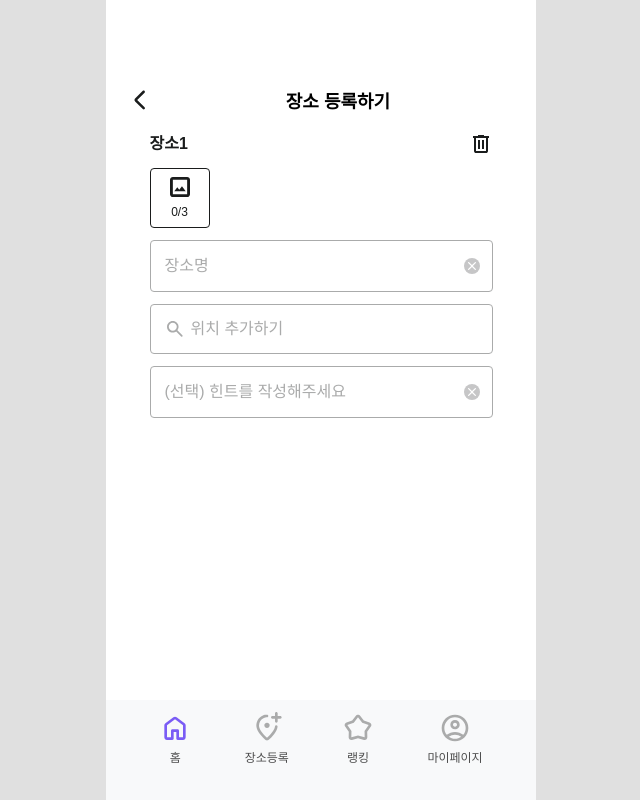
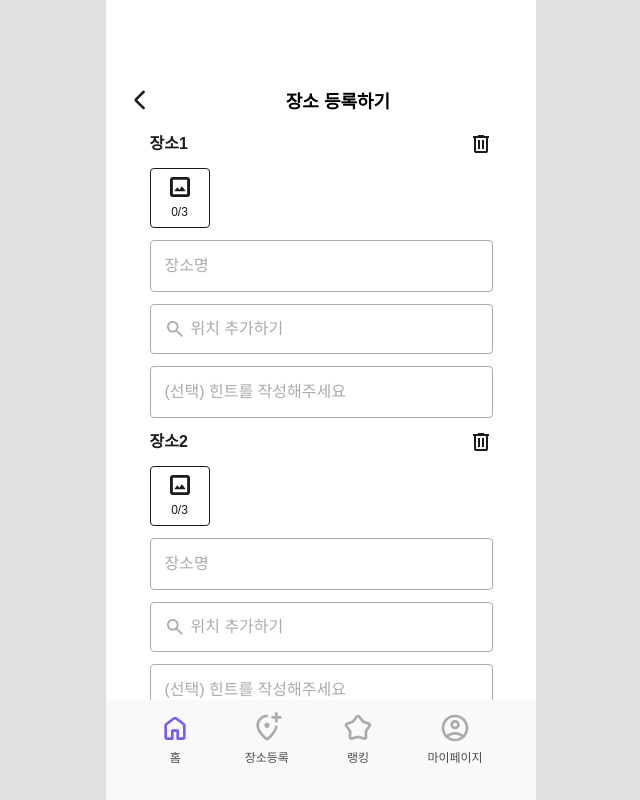
Before and after one commit to urdego/Urdego_Frontend, a Next.js app: page /placeRegister in a window 1280 px wide. Shown: the top 800 px of the page, without its empty margins (319-959 px from the left). Built offline with nearby package versions, Linux system fonts and the light colour scheme.

Commit message:
feat: 장소 입력에 따른 아이콘 조건 처리 구현

```diff
--- a/app/(nav)/placeRegister/PlaceRegister.styles.ts
+++ b/app/(nav)/placeRegister/PlaceRegister.styles.ts
@@ -2,4 +2,5 @@ import styled from 'styled-components';
 
 export const PlaceRegisterWrapper = styled.div`
   width: 343px;
+  margin-bottom: 50px;
 `;
--- a/app/(nav)/placeRegister/page.tsx
+++ b/app/(nav)/placeRegister/page.tsx
@@ -9,6 +9,8 @@ const PlaceRegisterPage = () => {
     <PlaceRegisterWrapper>
       <TopBar NavType="default" label="장소 등록하기" />
       <PlaceRegister title="장소1" currCount={0} totalCount={3} />
+      <PlaceRegister title="장소2" currCount={0} totalCount={3} />
+      <PlaceRegister title="장소3" currCount={0} totalCount={3} />
     </PlaceRegisterWrapper>
   );
 };
--- a/components/Layout/PlaceRegister/PlaceInput.styles.ts
+++ b/components/Layout/PlaceRegister/PlaceInput.styles.ts
@@ -26,3 +26,7 @@ export const ContentInput = styled.input`
     color: ${colors.gray[70]};
   }
 `;
+
+export const ContentResetButton = styled.div`
+  cursor: pointer;
+`;
--- a/components/Layout/PlaceRegister/PlaceInput.tsx
+++ b/components/Layout/PlaceRegister/PlaceInput.tsx
@@ -1,4 +1,9 @@
-import { ContentInput, PlaceInputWrapper } from './PlaceInput.styles';
+import { useState } from 'react';
+import {
+  ContentInput,
+  ContentResetButton,
+  PlaceInputWrapper,
+} from './PlaceInput.styles';
 import { ClearIcon } from './PlaceInputIcon';
 
 interface PlaceInputProps {
@@ -6,10 +11,28 @@ interface PlaceInputProps {
 }
 
 const PlaceInput = ({ placeholder }: PlaceInputProps) => {
+  const [inputValue, setInputValue] = useState('');
+
+  const handleChange = (event: React.ChangeEvent<HTMLInputElement>) => {
+    setInputValue(event.target.value);
+  };
+
+  const resetChange = () => {
+    setInputValue('');
+  };
+
   return (
     <PlaceInputWrapper>
-      <ContentInput placeholder={placeholder} />
-      <ClearIcon />
+      <ContentInput
+        placeholder={placeholder}
+        value={inputValue}
+        onChange={handleChange}
+      />
+      {inputValue && (
+        <ContentResetButton onClick={resetChange}>
+          <ClearIcon />
+        </ContentResetButton>
+      )}
     </PlaceInputWrapper>
   );
 };
```
